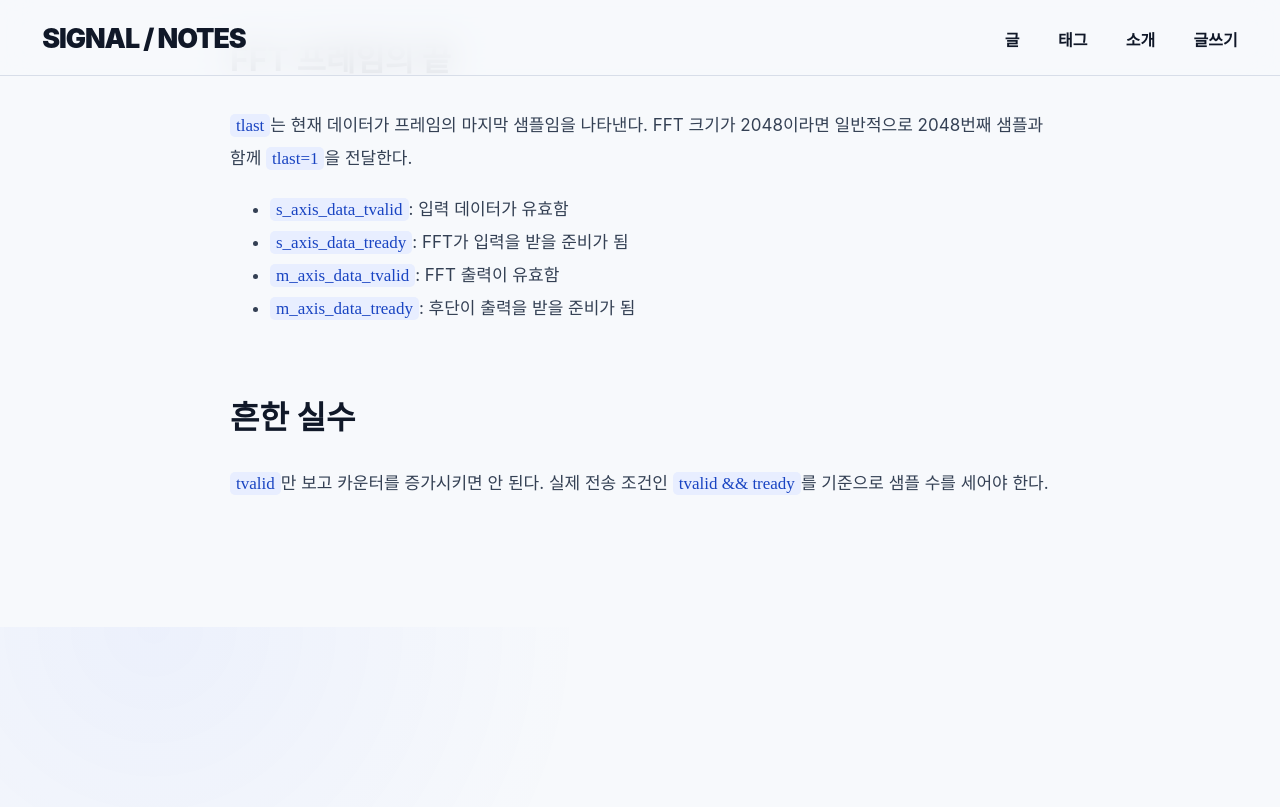
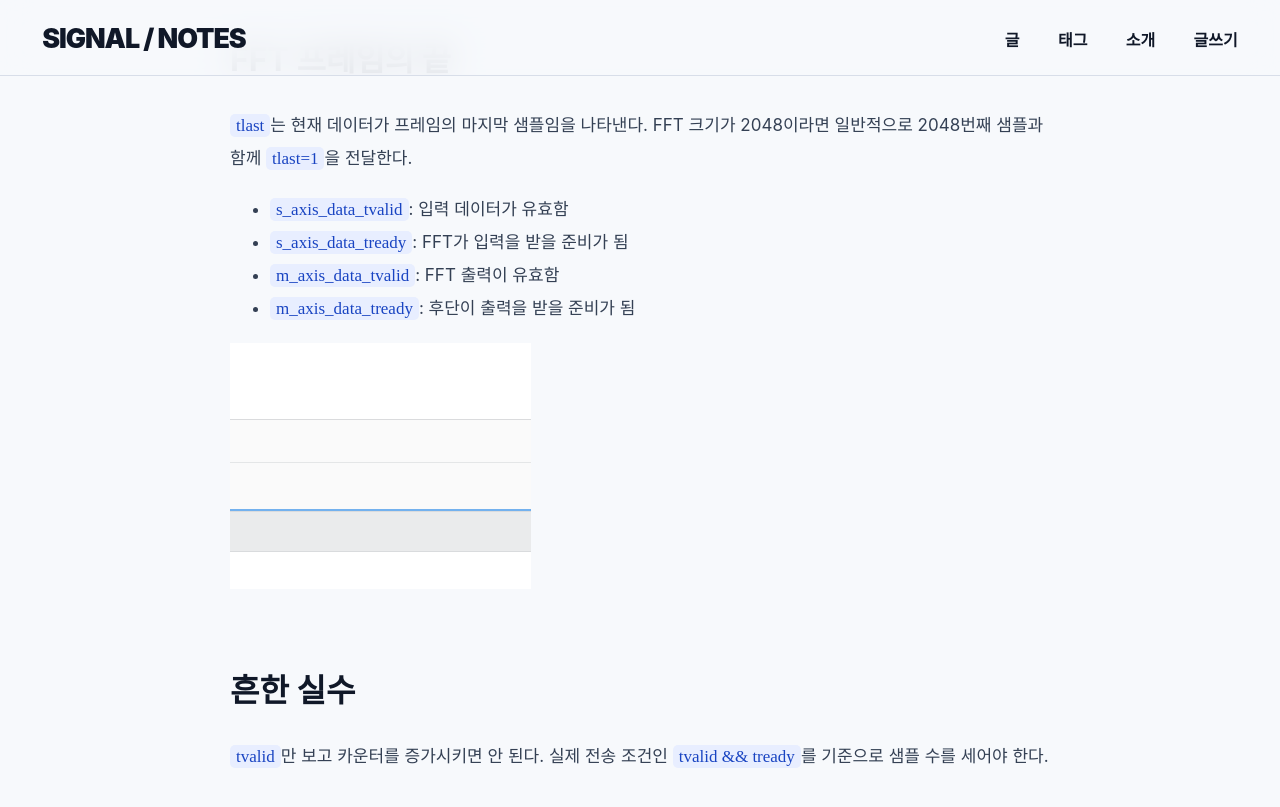
Before and after one commit to moosh0715/blog, a Jekyll site: the page built from _posts/2026-07-18-xilinx-fft-axis.md, in a window 1280 px wide and 900 px high, scrolled down 813 px. Shown: the top 807 px of the window. Built offline with Jekyll 4.4.1, drawn with Linux system fonts in a browser that asks for light colours; before the commit the page ends 1440 px from its top, so only the background shows below that.

Commit message:
Update 게시글 “2026-07-18-xilinx-fft-axis” +1

```diff
--- a/_posts/2026-07-18-xilinx-fft-axis.md
+++ b/_posts/2026-07-18-xilinx-fft-axis.md
@@ -1,10 +1,13 @@
 ---
 layout: post
-title: "Xilinx FFT IP의 AXI4-Stream 이해하기"
+title: Xilinx FFT IP의 AXI4-Stream 이해하기
 date: 2026-07-18
-description: "tvalid, tready, tlast가 실제 스트리밍 FFT에서 어떻게 맞물리는지 흐름 중심으로 설명합니다."
-tags: [FPGA, DSP]
+description: tvalid, tready, tlast가 실제 스트리밍 FFT에서 어떻게 맞물리는지 흐름 중심으로 설명합니다.
+tags:
+  - FPGA
+  - DSP
 ---
+
 ## AXI4-Stream의 핵심
 
 데이터 전송은 `tvalid`와 `tready`가 동시에 1인 클록에서만 일어난다. 전단은 유효한 데이터를 준비하면 `tvalid`를 올리고, 후단은 받을 수 있을 때 `tready`를 올린다.
@@ -18,6 +21,8 @@ tags: [FPGA, DSP]
 - `m_axis_data_tvalid`: FFT 출력이 유효함
 - `m_axis_data_tready`: 후단이 출력을 받을 준비가 됨
 
+![](/blog/assets/uploads/20260723-164413.png)
+
 ## 흔한 실수
 
 `tvalid`만 보고 카운터를 증가시키면 안 된다. 실제 전송 조건인 `tvalid && tready`를 기준으로 샘플 수를 세어야 한다.
```
Also changed, not shown: assets/uploads/20260723-164413.png (added).
